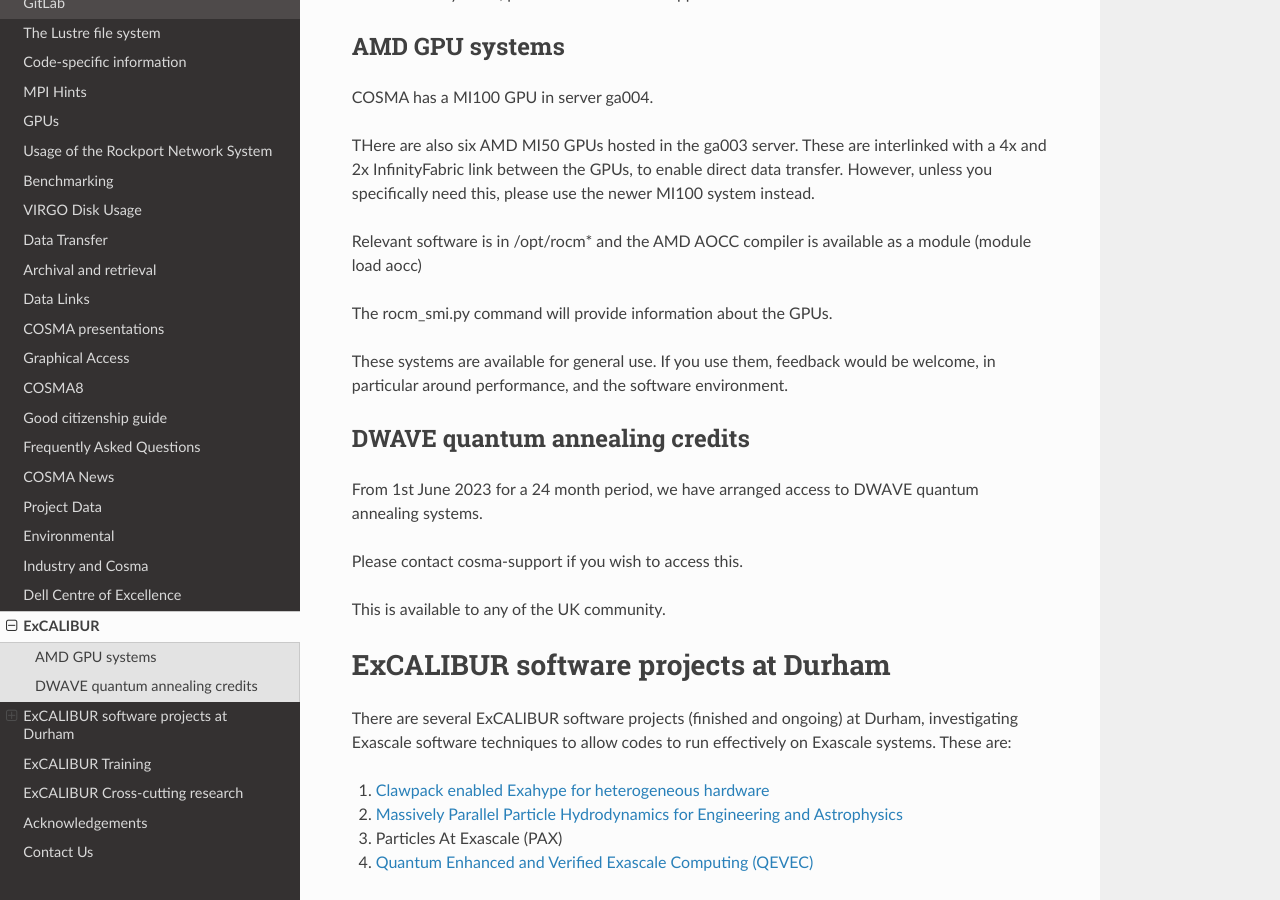
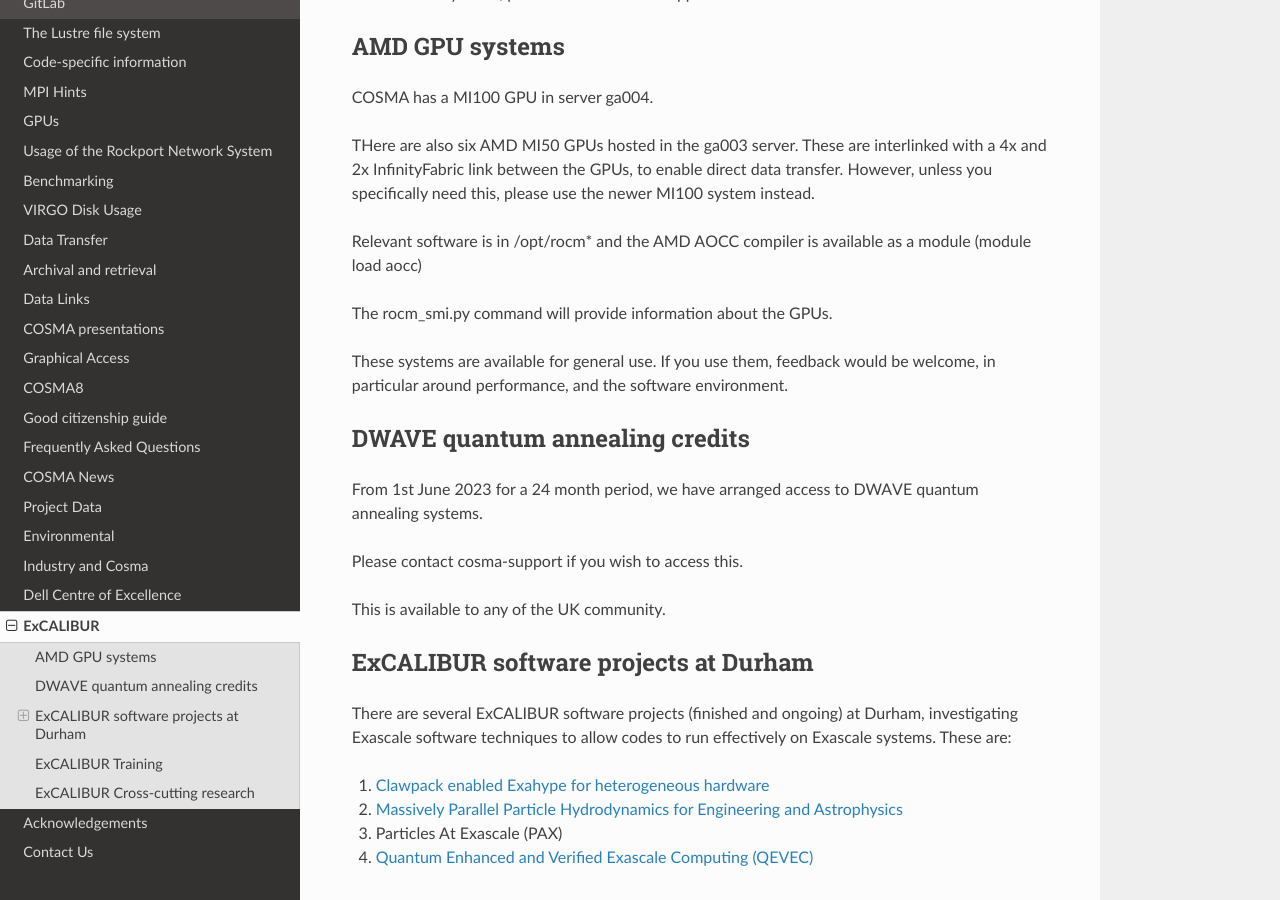
Before and after one commit to agb32/cosmadoc, a Sphinx documentation site: the page built from docs/source/excalibur.md, in a window 1280 px wide and 900 px high, scrolled down 442 px. Built offline with Sphinx 7.4.7 and the Read the Docs theme 2.0.0, drawn with Linux system fonts in a browser that asks for light colours.

Commit message:
debug sorting

```diff
--- a/docs/source/excalibur.md
+++ b/docs/source/excalibur.md
@@ -36,7 +36,7 @@
 
 This is available to any of the UK community.
 
-# ExCALIBUR software projects at Durham
+## ExCALIBUR software projects at Durham
 
 There are several ExCALIBUR software projects (finished and ongoing) at Durham, investigating Exascale software techniques to allow codes to run effectively on Exascale systems. These are:
 
@@ -48,7 +48,7 @@
 
 4. [Quantum Enhanced and Verified Exascale Computing (QEVEC)](https://excalibur.ac.uk/projects/qevec/)
 
-## MPPHEA
+### MPPHEA
 
 Massively Parallel Particle Hydrodynamics for Engineering and Astrophysics
 
@@ -92,7 +92,7 @@
 
 Matthieu Schaller (Leiden)
 
-### Workgroup meeting minutes
+#### Workgroup meeting minutes
 
 Unedited meeting minutes
 
@@ -120,10 +120,10 @@
 - [MPPHEA minutes 220207](minutes/minutes220207_software.txt) (last modified: 9 February 2022)
 
 
-# ExCALIBUR Training
+## ExCALIBUR Training
 
 A [code performance workshop series](https://tobiasweinzierl.webspace.durham.ac.uk/software/peano/workshops/2021-performance-analysis-workshop-from-analysis-to-insight/) (7 monthly workshops) was run in 2021, and we are looking at repeating this in the future.
 
-# ExCALIBUR Cross-cutting research
+## ExCALIBUR Cross-cutting research
 
 The Quantum Enhanced and Verified Exascale Computing (QEVEC) project has been funded as part of the ExCALIBUR cross-cutting research call.
```
